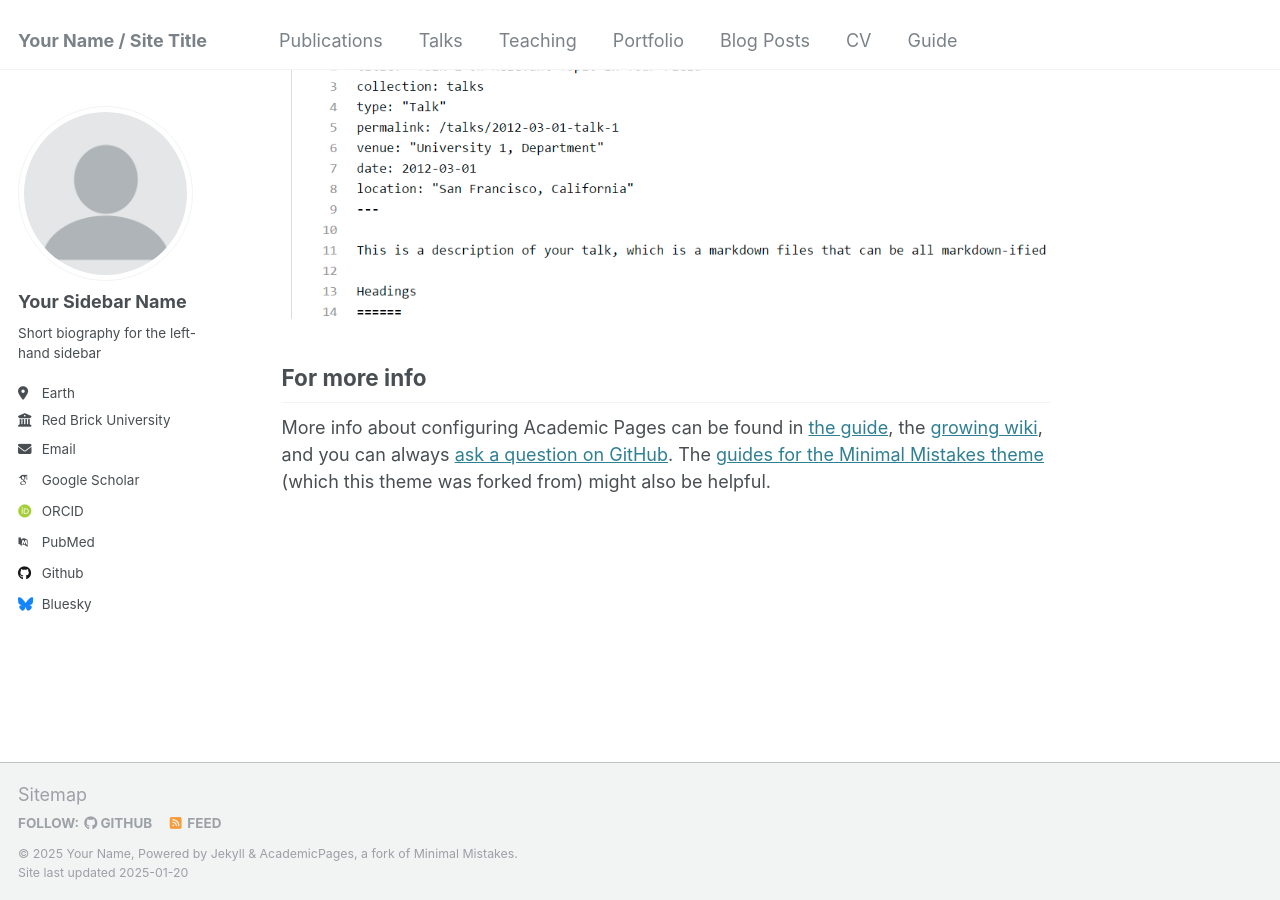
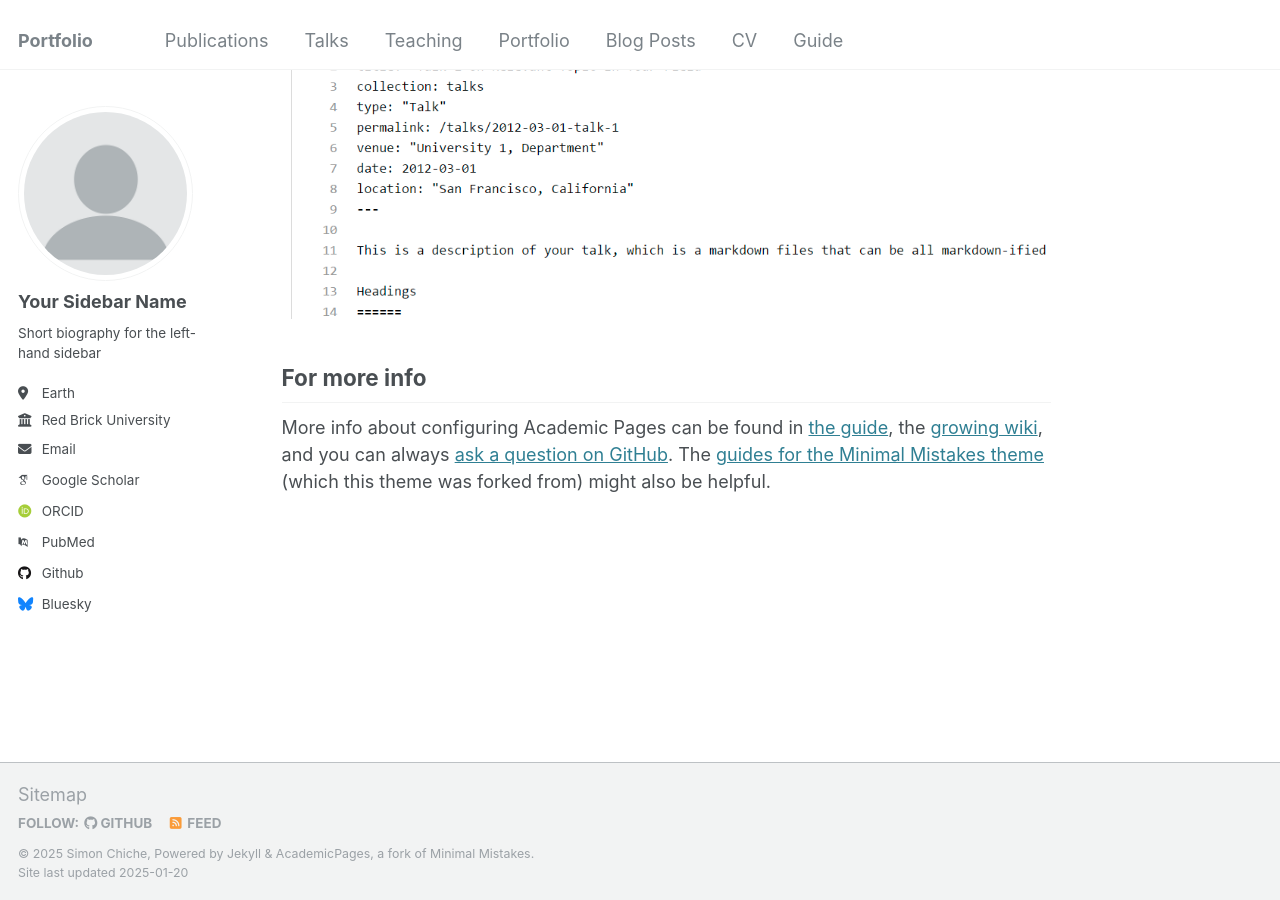
Before and after one commit to simonchiche/simonchiche.github.io, a Jekyll site: the page built from _pages/about.md, in a window 1280 px wide and 900 px high, scrolled down 2643 px. Built offline with Jekyll 4.4.1, drawn with Linux system fonts in a browser that asks for light colours; some web fonts are replaced.

Commit message:
Update _config.yml

```diff
--- a/_config.yml
+++ b/_config.yml
@@ -8,10 +8,10 @@
 
 # Basic Site Settings
 locale                   : "en-US"
-title                    : "Your Name / Site Title"
+title                    : "Portfolio"
 title_separator          : "-"
-name                     : &name "Your Name"
-description              : &description "personal description"
+name                     : &name "Simon Chiche"
+description              : &description "Postdoctoral researcher in astrophysics at  Inter-University Institute For High Energies (IIHE)"
 url                      : https://academicpages.github.io # the base hostname & protocol for your site e.g. "https://[your GitHub username].github.io"
 baseurl                  : "" # the subpath of your site, e.g. "/blog"
 repository               : "academicpages/academicpages.github.io"
```
